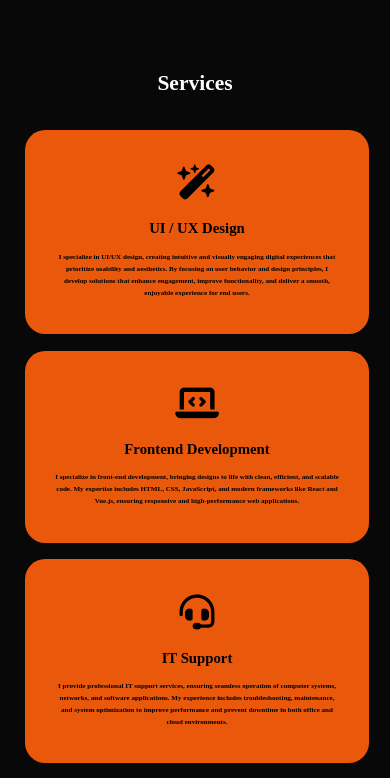
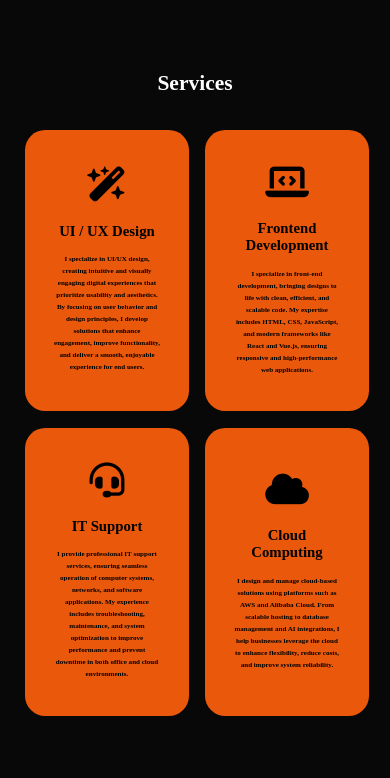
Before and after one commit to wes25439/Portfolio, a plain HTML site: page index.html in a window 390 px wide. Shown: the part 1760-2538 px from the top of the page. Drawn offline with nearby package versions, Linux system fonts and the light colour scheme.

Commit message:
responsivnes

```diff
--- a/style.css
+++ b/style.css
@@ -957,7 +957,7 @@ html { font-size: 55%; }
   .services-container { grid-template-columns: repeat(2, 1fr); max-width: 1000px; }
 }
 @media (max-width: 768px) {
-  .services-container { grid-template-columns: 1fr; max-width: 680px; }
+  .services-container { grid-template-columns: repeat(2, 1fr);  max-width: 680px; }
 }
 
 /* ---------- MOBILE NAV BEHAVIOR ---------- */
```
